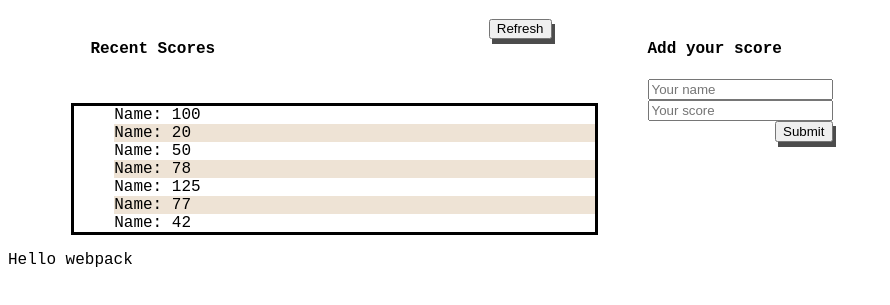
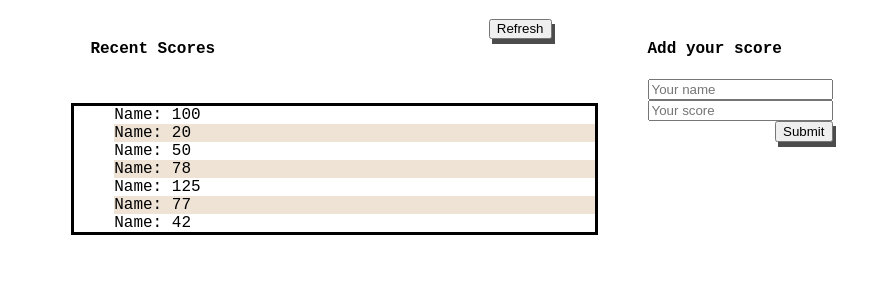
Before and after one commit to Omwomo/Leaderboard-project-APIs, a website built with webpack: page src/index.html in a window 1280 px wide. Shown: the part 93-398 px from the top of the page, without its empty margins (0-890 px from the left). Built offline with nearby package versions, Linux system fonts and the light colour scheme; some icons are missing.

```diff
--- a/src/index.js
+++ b/src/index.js
@@ -1,14 +1,2 @@
-import _ from 'lodash';
+// import _ from 'lodash';
 import './index.css';
-
-function component() {
-  const element = document.createElement('div');
-
-  // Lodash, now imported by this script
-  element.innerHTML = _.join(['Hello', 'webpack'], ' ');
-  element.classList.add('hello');
-
-  return element;
-}
-
-document.body.appendChild(component());
```
Also changed, not shown: dist/index.bundle.js, dist/index.html.
